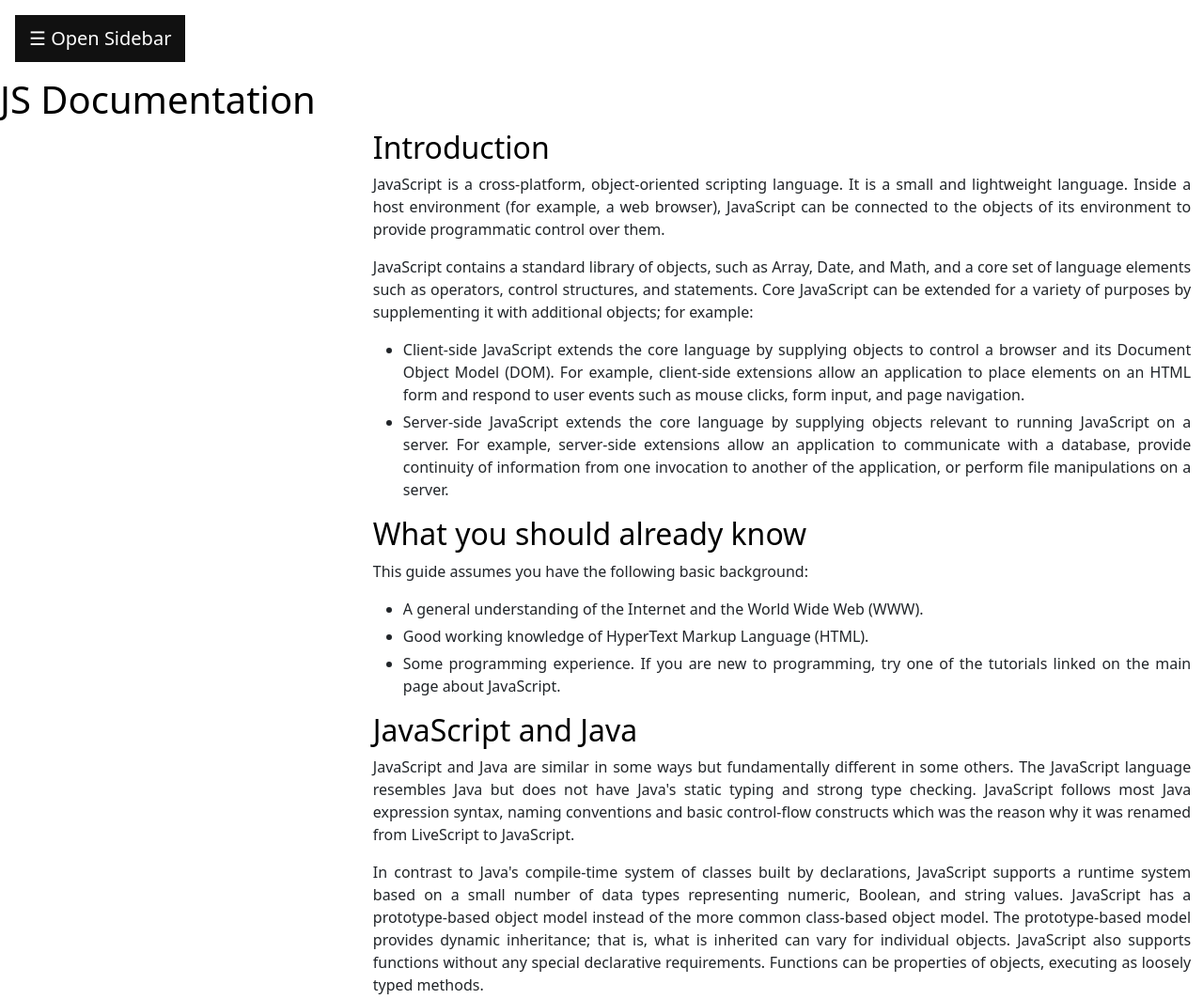
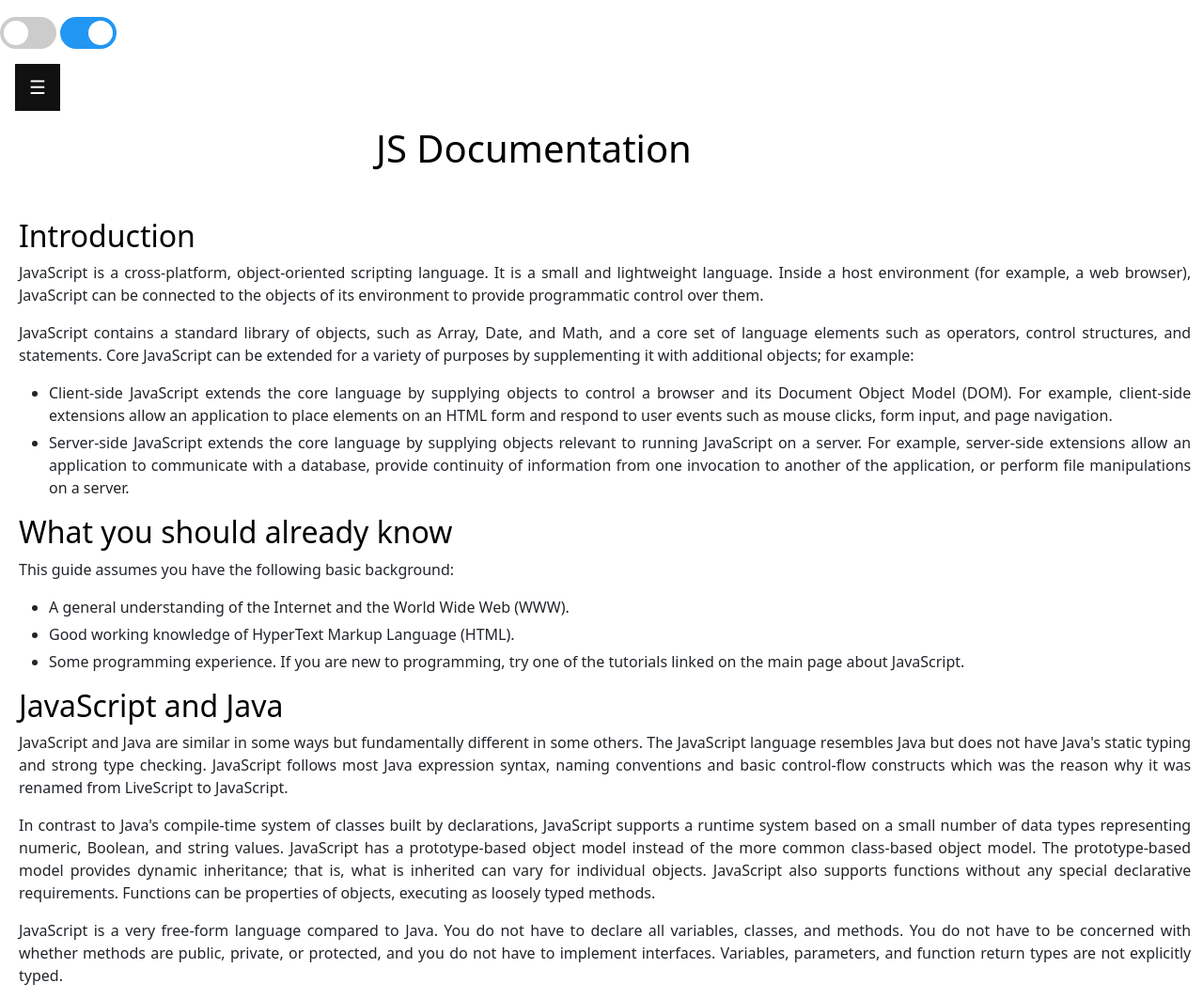
Before and after one commit to ksb96/Tech_Doc-page, a website: page main-doc.html in a window 1280 px wide. Shown: the top 1063 px of the page at 94% size. Drawn offline with nearby package versions, Linux system fonts and the light colour scheme.

Commit message:
toggle btn init

```diff
--- a/main-doc.html
+++ b/main-doc.html
@@ -19,10 +19,32 @@
     <a href="#What_you_should_already_know">What you should already Know</a>
     <a href="#JavaScript_and_Java">JavaScript and Java</a>
     <a href="#Hello_world">Hello world</a>
-  </div>
+    <a href="#Variables">Variables</a>
+    <a href="#Declaring_variables">Declaring variables</a>
+    <a href="#Variable_scope" >Variable scope</a>
+    <a href="#Global_variables">Global variables</a>
+    <a href="#Constants" >Constants</a>
+    <a href="#Data_types">Data types</a>
+    <a href="#if...else_statement" >if...else statement</a>
+    <a href="#while_statement" >While statement</a>
+    <a href="#Function_declarations">Function declarations</a>
+    <a href="#Reference">Reference</a>
+</div>
+
+<div>
+  <label class="switch">
+    <input type="checkbox">
+    <span class="slider round"></span>
+  </label>
+
+  <label class="switch">
+    <input type="checkbox" checked>
+    <span class="slider round"></span>
+  </label>
+</div>
 
   <div id="main">
-    <button class="openbtn" onclick="openNav()">☰ Open Sidebar</button>
+    <button class="openbtn" onclick="openNav()">☰ </button>
     </div>
 
     <script>
@@ -37,49 +59,7 @@
       }
       </script>
 
-
-
-
-
-
-          <!-- <a href="#Variables" class="nav-link">
-            <li>Variables</li>
-          </a>
-          <a href="#Declaring_variables" class="nav-link">
-            <li>Declaring variables</li>
-          </a>
-          <a href="#Variable_scope" class="nav-link">
-            <li>Variable scope</li>
-          </a>
-          <a href="#Global_variables" class="nav-link">
-            <li>Global variables</li>
-          </a>
-          <a href="#Constants" class="nav-link">
-            <li>Constants</li>
-          </a>
-          <a href="#Data_types" class="nav-link">
-            <li>Data types</li>
-          </a>
-          <a href="#if...else_statement" class="nav-link">
-            <li>if...else statement</li>
-          </a>
-          <a href="#while_statement" class="nav-link">
-            <li>while statement</li>
-          </a>
-          <a href="#Function_declarations" class="nav-link">
-            <li>Function declarations</li>
-          </a>
-          <a href="#Reference" class="nav-link">
-            <li>Reference</li>
-          </a> -->
-
-
-
-
-
-
-
-      <h1>JS Documentation</h1>
+<h1 class="main-head">JS Documentation</h1>
   <main id="main-doc">
     <section id="Introduction" class="main-section">
       <header>
@@ -350,7 +330,7 @@
 
     <section id="while_statement" class="main-section">
       <header>
-        <h2>while statement</h2>
+        <h2>While statement</h2>
       </header>
       <article>
         <p>A while statement executes its statements as long as a specified condition evaluates to true. A while
@@ -408,18 +388,14 @@
           function, but if the function changes the value of the parameter, this change is not reflected globally or in
           the calling function.</p>
       </article>
-    </section>
-
-    <section id="Reference" class="main-section">
+    </section>    <section id="Reference" class="main-section">
       <header>
         <h2>Reference</h2>
       </header>
       <article>
         <p>All the documentation in this page is taken from <a
-            href="https://developer.mozilla.org/en-US/docs/Web/JavaScript/Guide">MDN</a></p>
+            href="https://developer.mozilla.org/en-US/docs/Web/JavaScript/Guide" target="_blank">MDN</a></p>
       </article>
     </section>
-  </main>
-
-  <footer></footer>
+</main>
 </body>
--- a/style-doc.css
+++ b/style-doc.css
@@ -3,6 +3,78 @@
   line-height: 1.5;
   color: hsl(0, 0%, 20%);
 } */
+
+.switch {
+  position: relative;
+  display: inline-block;
+  width: 60px;
+  height: 34px;
+}
+
+.switch input {
+  opacity: 0;
+  width: 0;
+  height: 0;
+}
+
+.slider {
+  position: absolute;
+  cursor: pointer;
+  top: 0;
+  left: 0;
+  right: 0;
+  bottom: 0;
+  background-color: #ccc;
+  -webkit-transition: .4s;
+  transition: .4s;
+}
+
+.slider:before {
+  position: absolute;
+  content: "";
+  height: 26px;
+  width: 26px;
+  left: 4px;
+  bottom: 4px;
+  background-color: white;
+  -webkit-transition: .4s;
+  transition: .4s;
+}
+
+input:checked + .slider {
+  background-color: #2196F3;
+}
+
+input:focus + .slider {
+  box-shadow: 0 0 1px #2196F3;
+}
+
+input:checked + .slider:before {
+  -webkit-transform: translateX(26px);
+  -ms-transform: translateX(26px);
+  transform: translateX(26px);
+}
+
+/* Rounded sliders */
+.slider.round {
+  border-radius: 34px;
+}
+
+.slider.round:before {
+  border-radius: 50%;
+}
+
+
+
+.main-head{
+  margin-left: 400px;
+  margin-bottom: 50px;
+}
+
+#main-doc{
+  margin-left: 20px;
+  margin-bottom: 30px !important;
+}
 
 body {
   font-family: "Lato", sans-serif;
```
